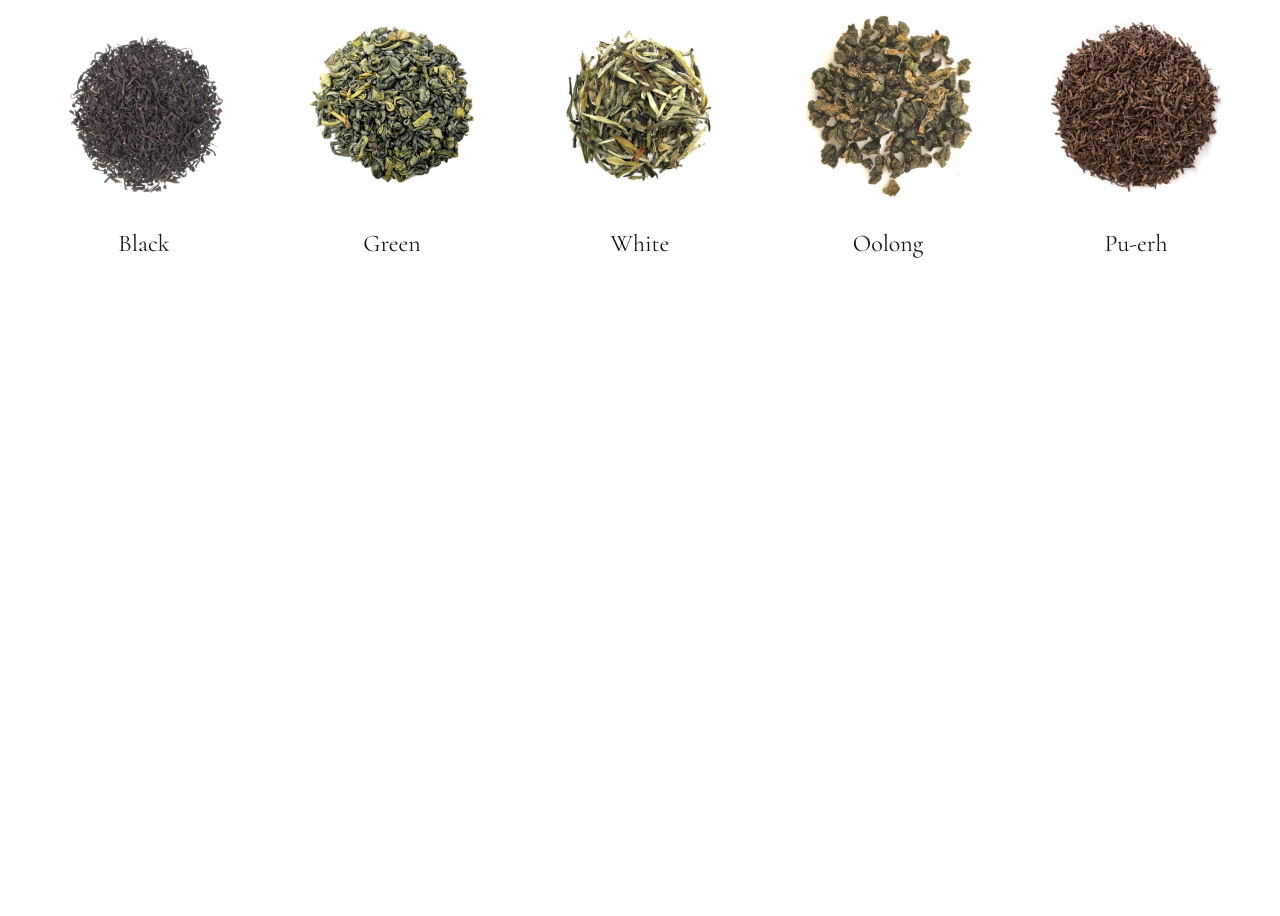
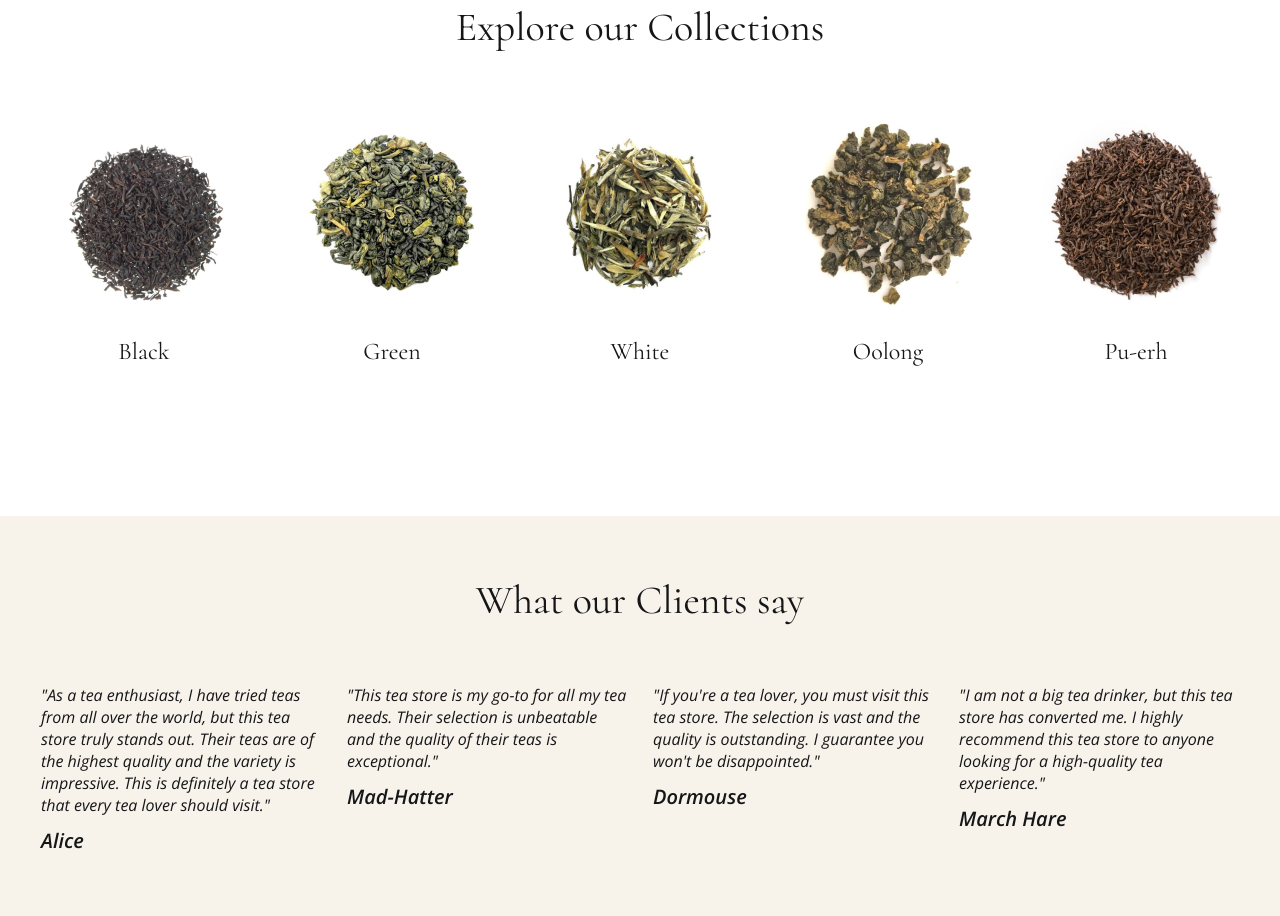
Before and after one commit to DeeBeeUA/tea, a plain HTML site: page index.html in a window 1280 px wide. Shown: the part 1101-2017 px from the top of the page. Before the commit the page ends 1509 px from the top, so only its background shows below. Drawn offline with nearby package versions, Linux system fonts and the light colour scheme.

Commit message:
add_reviews_section

```diff
--- a/css/style.css
+++ b/css/style.css
@@ -10,6 +10,15 @@ html {
 
 ul {
     list-style: none;
+}
+
+.title {
+    text-align: center;
+    margin-bottom: 60px;
+    font-family: "Cormorant", serif;
+    font-size: 40px;
+    font-weight: 400;
+    line-height: normal;
 }
 
 a {
@@ -176,6 +185,35 @@ body {
     line-height: normal;
 }
 
+.reviews {
+    background-color: #F7F2EA;
+    padding: 60px 0;
+}
+
+.reviews__list {
+    display: flex;
+    gap: 0 26px;
+    justify-content: center;
+}
+
+.reviews__item {
+    flex-basis: 280px;
+}
+
+.reviews__text {
+    margin-bottom: 10px;
+    font-size: 16px;
+    font-style: italic;
+    font-weight: 300;
+    line-height: normal;
+}
+
+.reviews__name {
+    font-size: 20px;
+    font-weight: 600;
+    line-height: normal;
+}
+
 
 
 
@@ -195,6 +233,9 @@ body {
 
 
 @media (max-width: 1000px) {
+    /* .title {
+        margin-bottom: 30px;
+    } */
     .header__inner {
         min-height: auto;
     }
@@ -219,6 +260,9 @@ body {
     }
     .assortment__list {
         gap: 0;
+    }
+    .reviews__item:last-child {
+        display: none;
     }
 }
 
@@ -287,6 +331,9 @@ body {
 }
 
 @media (max-width: 768px) {
+    .title {
+        margin-bottom: 40px;
+    }
     .header__inner {
         padding-left: 64px;
         padding-right: 64px;
@@ -297,6 +344,13 @@ body {
     .assortment__list {
         flex-wrap: wrap;
         justify-content: center;
+    }
+    .reviews__item:last-child {
+        display: block;
+    }
+    .reviews__list {
+        gap: 30px 76px;
+        flex-wrap: wrap;
     }
 }
 
@@ -334,9 +388,25 @@ body {
     .header__inner {
         padding: 10px 0;
     }
+    .assortment {
+        margin-bottom: 60px;
+    }
+    .reviews__list {
+        gap: 30px 20px;
+    }
+    .reviews {
+        padding: 50px 0;
+    }
+    .reviews__item {
+        flex-basis: 220px;
+    }
 }
 
 @media (max-width: 360px) {
+    .title {
+        margin-bottom: 30px;
+        font-size: 24px;
+    }
     .logo {
         margin-right: 50px;
     }
@@ -366,4 +436,14 @@ body {
     .assortment__img {
         max-width: 170px;
     }
+    .assortment {
+        margin-bottom: 80px;
+    }
+    .reviews__item:last-child,
+    .reviews__item:first-child {
+        display: none;
+    }
+    .reviews__item {
+        flex-basis: 100%;
+    }
 }
--- a/index.html
+++ b/index.html
@@ -8,7 +8,9 @@
   <title>Document</title>
   <link rel="preconnect" href="https://fonts.googleapis.com">
   <link rel="preconnect" href="https://fonts.gstatic.com" crossorigin>
-  <link href="https://fonts.googleapis.com/css2?family=Cormorant:ital,wght@0,300..700;1,300..700&family=Open+Sans:ital,wght@0,300..800;1,300..800&display=swap" rel="stylesheet">
+  <link
+    href="https://fonts.googleapis.com/css2?family=Cormorant:ital,wght@0,300..700;1,300..700&family=Open+Sans:ital,wght@0,300..800;1,300..800&display=swap"
+    rel="stylesheet">
   <link rel="stylesheet" href="css/reset.css">
   <link rel="stylesheet" href="css/style.css">
 </head>
@@ -116,7 +118,7 @@
           </h1>
           <p class="top__text">
             Wide selection of high-quality teas from all over the
-             world, carefully curated by tea experts.
+            world, carefully curated by tea experts.
           </p>
         </div>
       </div>
@@ -124,11 +126,12 @@
     <blockquote class="blockquote">
       <p class="blockquote__text">
         "Tea is not just a drink, it's a way of life and a way to
-         connect with our loved ones."
+        connect with our loved ones."
       </p>
     </blockquote>
     <section class="assortment">
       <div class="container">
+        <h2 class="assortment_title title">Explore our Collections</h2>
         <ul class="assortment__list">
           <li class="assortment__item">
             <img src="images/black.jpg" alt="" class="assortment__img">
@@ -153,6 +156,53 @@
         </ul>
       </div>
     </section>
+    <section class="reviews">
+      <div class="container">
+        <h2 class="title">What our Clients say</h2>
+        <ul class="reviews__list">
+          <li class="reviews__item">
+            <blockquote>
+              <p class="reviews__text">
+                "As a tea enthusiast, I have tried teas from all over the world, but this tea store truly stands out.
+                Their teas are of
+                the highest quality and the variety is impressive. This is definitely a tea store that every tea lover
+                should visit."
+              </p>
+              <cite class="reviews__name">Alice</cite>
+            </blockquote>
+          </li>
+          <li class="reviews__item">
+            <blockquote>
+              <p class="reviews__text">
+                "This tea store is my go-to for all my tea needs. Their selection is unbeatable and the quality of their
+                teas is
+                exceptional."
+              </p>
+              <cite class="reviews__name">Mad-Hatter</cite>
+            </blockquote>
+          </li>
+          <li class="reviews__item">
+            <blockquote>
+              <p class="reviews__text">
+                "If you're a tea lover, you must visit this tea store. The selection is vast and the quality is
+                outstanding. I guarantee
+                you won't be disappointed."
+              </p>
+              <cite class="reviews__name">Dormouse</cite>
+            </blockquote>
+          </li>
+          <li class="reviews__item">
+            <blockquote>
+              <p class="reviews__text">
+                "I am not a big tea drinker, but this tea store has converted me. I highly recommend this tea store to
+                anyone looking for a high-quality tea experience."
+              </p>
+              <cite class="reviews__name">March Hare</cite>
+            </blockquote>
+          </li>
+        </ul>
+      </div>
+    </section>
   </main>
 
   <script src="js/main.js"></script>
```
